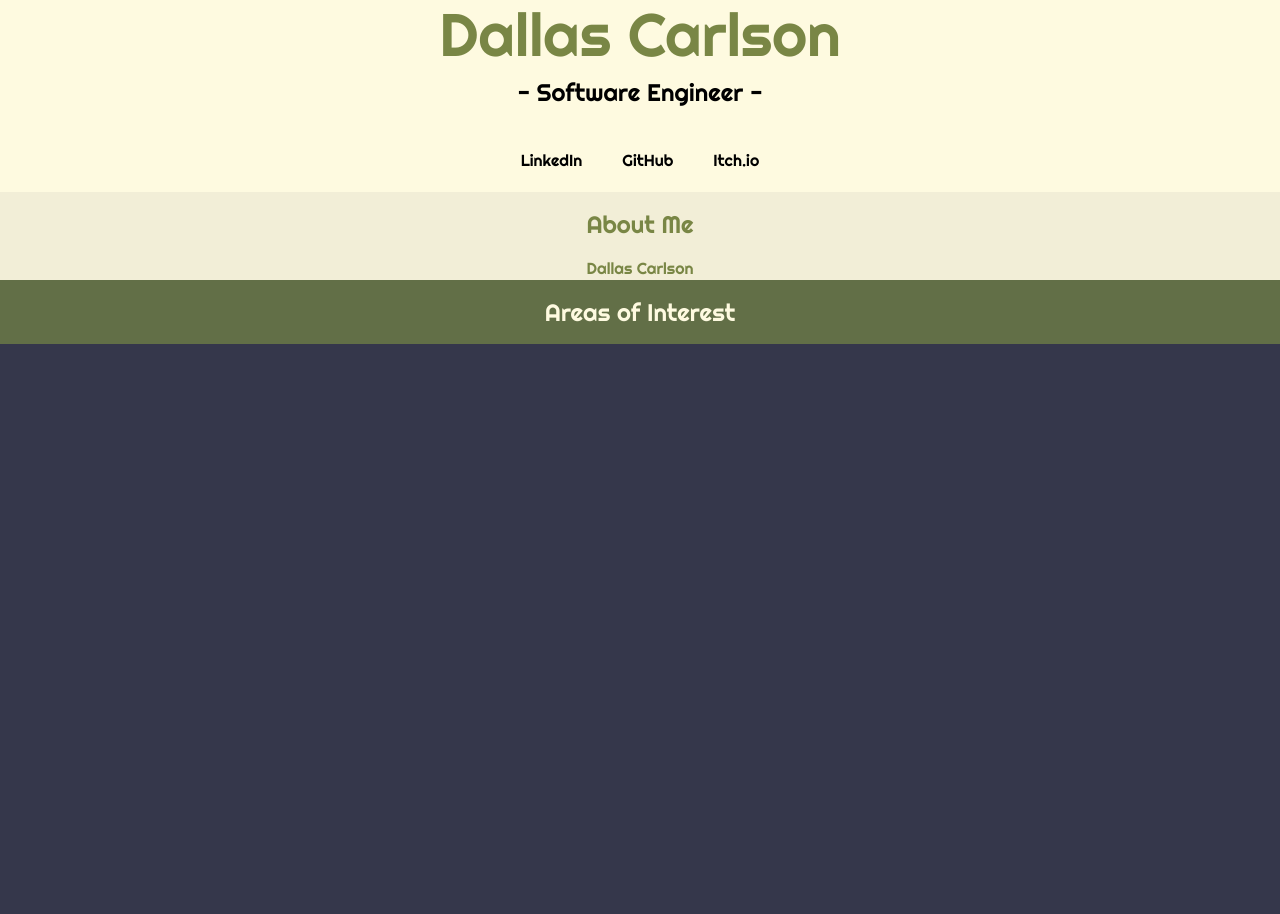
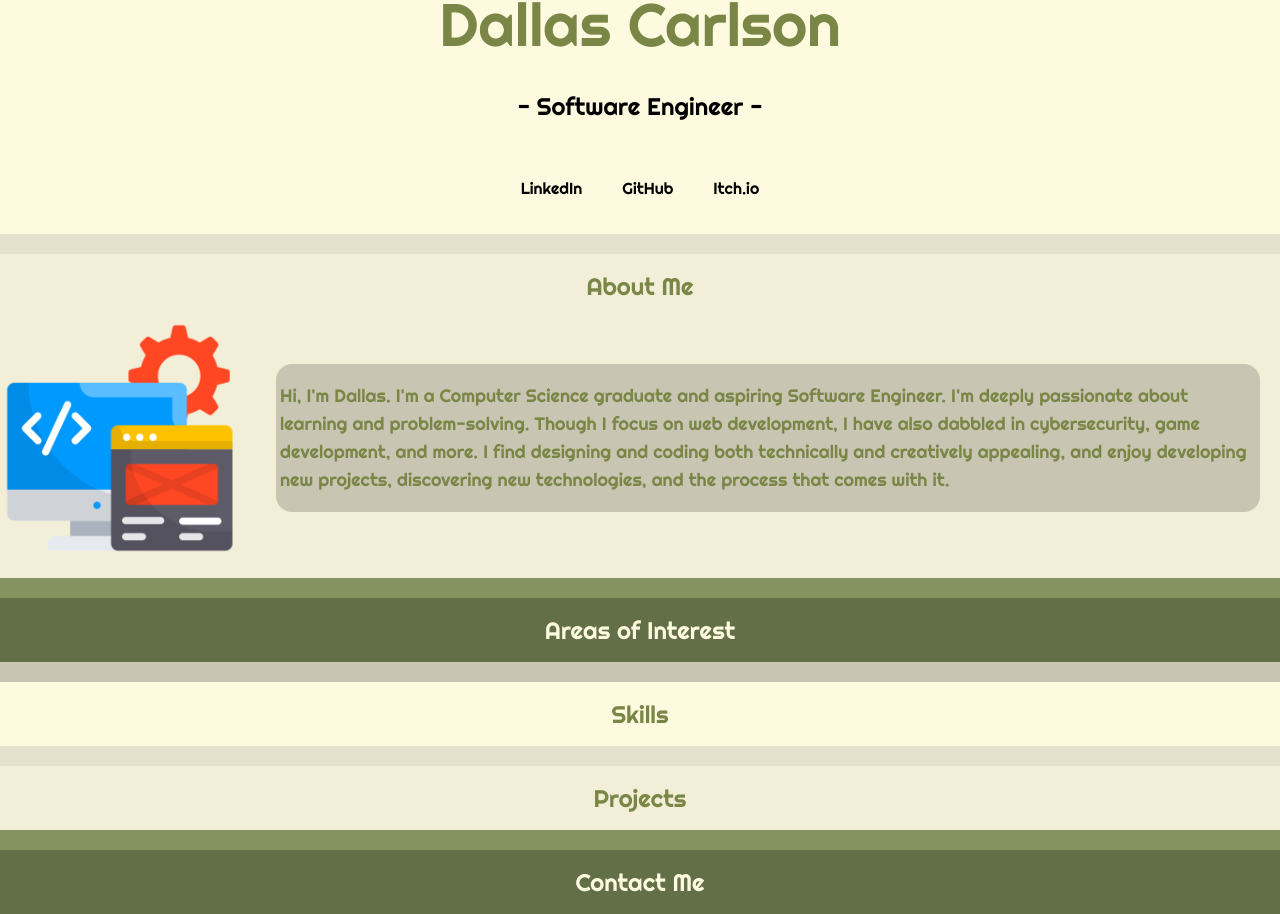
Before and after one commit to DalPalCarl/dalpalcarl.github.io, a React (Create React App) app: page / in a window 1280 px wide. Shown: the part 304-1218 px from the top of the page. Before the commit the page ends 800 px from the top, so only its background shows below. Built offline with nearby package versions, Linux system fonts and the light colour scheme.

Commit message:
Add styling, sections, and text for About Me.
Changed theme, too

```diff
--- a/package.json
+++ b/package.json
@@ -39,6 +39,7 @@
     ]
   },
   "devDependencies": {
+    "@heroicons/react": "^2.1.5",
     "gh-pages": "^6.1.1",
     "tailwindcss": "^3.4.11"
   }
--- a/src/App.css
+++ b/src/App.css
@@ -1,6 +1,6 @@
 .App {
   text-align: center;
-  background-color: black;
+  background-color: #e6e1cd;
 }
 
 .App-logo {
@@ -15,7 +15,7 @@
 }
 
 .App-header {
-  background-color: #282c34;
+  background-color: #c9c5b3;
   min-height: 100vh;
   display: flex;
   flex-direction: column;
--- a/src/App.js
+++ b/src/App.js
@@ -1,12 +1,13 @@
 import portrait from './portrait.jpg';
+import appDev from './app-development.png';
 import './App.css';
 
 function App() {
   return (
-    <div className="App left-0">
+    <div className="App">
       {/* Portfolio Header */}
-      <div id="folioHeader" className="bg-primary container mx-auto flex flex-col">
-        <img className="size-1/5 self-center my-5 shadow-lg rounded-full border-4 border-collapse border-highlight hover:border-white transition-all ease-linear" src={portrait} alt='Portrait' />
+      <div id="folioHeader" className="bg-primary mx-auto flex flex-col">
+        <img className="size-60 self-center my-5 shadow-lg rounded-full border-7 border-solid border-highlight hover:border-white transition-all ease-linear" src={portrait} alt='Portrait' />
         <p className="my-3 font-headerTitle text-6xl text-center text-highlight transition-all ease-linear">Dallas Carlson</p>
         <p className='mb-5 font-headerTitle text-black text-2xl'> - Software Engineer - </p>
         <div id="headerLinks" className="flex flex-row space-x-10 mx-auto my-5">
@@ -17,20 +18,56 @@ function App() {
       </div>
 
       {/* About Me */}
-      <div id="aboutMeSection" className="bg-secondary container mx-auto flex flex-col">
+      <div className='bg-breakLight'><br/></div>
+
+      <div id="aboutMeSection" className="bg-secondary mx-auto flex flex-col">
         <p className='font-headerTitle text-2xl my-4 text-highlight '>About Me</p>
-        <div className='container w-3/5 mx-auto'>
-          <p id='aboutMeText' className='font-headerTitle text-md text-highlight'>Dallas Carlson</p>
+        <div className='container flex flex-row gap-4 mx-auto mb-5'>
+          <img className="size-60" src={appDev} alt='App Development' />
+          <div className='rounded-2xl bg-breakDark px-1 place-self-center m-5'>
+            <p id='aboutMeText' className='font-headerTitle text-lg text-left text-highlight'>Hi, I'm Dallas. I'm a Computer Science graduate and aspiring Software Engineer. I'm deeply passionate
+            about learning and problem-solving. Though I focus on web development, I have also dabbled in cybersecurity,
+            game development, and more. I find designing and coding both technically and creatively appealing, and enjoy
+            developing new projects, discovering new technologies, and the process that comes with it.</p>
+          </div>
         </div>
       </div>
+
       {/* Areas of Interest */}
-      <div id='areasSection' className='bg-ternary container mx-auto flex flex-col'>
+      <div className='bg-breakGreen'><br/></div>
+
+      <div id='areasSection' className='bg-ternary mx-auto flex flex-col'>
         <p className='font-headerTitle text-2xl my-4 text-primary'>Areas of Interest</p>
       </div>
+
       {/* Skills */}
+      <div className='bg-breakDark'><br/></div>
+
+      <div id='skillsSection' className='bg-primary mx-auto flex flex-col'>
+        <p className='font-headerTitle text-2xl my-4 text-highlight'>Skills</p>
+      </div>
+
       {/* Projects */}
+      <div className='bg-breakLight'><br/></div>
+
+      <div id='projectsSection' className='bg-secondary mx-auto flex flex-col'>
+        <p className='font-headerTitle text-2xl my-4 text-highlight'>Projects</p>
+      </div>
+
       {/* Contact Me */}
+      <div className='bg-breakGreen'><br/></div>
+
+      <div id='contactMeSection' className='bg-ternary mx-auto flex flex-col'>
+        <p className='font-headerTitle text-2xl my-4 text-primary'>Contact Me</p>
+      </div>
+
       {/* Footer */}
+
+      <div id='footer' className='bg-ternary mx-auto flex flex-col'>
+        <form>
+
+        </form>
+      </div>
     </div>
   );
 }
--- a/tailwind.config.js
+++ b/tailwind.config.js
@@ -1,5 +1,8 @@
 /** @type {import('tailwindcss').Config} */
 module.exports = {
+  corePlugins: {
+    preflight: false,
+  },
   content: [
     './src/**/*.{js,jsx}',
   ],
@@ -9,7 +12,10 @@ module.exports = {
         'primary': '#FEFAE0',
         'secondary': '#F2EED7',
         'ternary': '#626F47',
-        'highlight': '#798645'
+        'highlight': '#798645',
+        'breakDark': '#c9c5b3',
+        'breakGreen': '#839461',
+        'breakLight': '#e6e1cd'
       }
     },
     fontFamily: {
```
Also changed, not shown: src/app-development.png (added), src/websiteText.txt, 1 other file (tests, documents, lock files or other folders).
